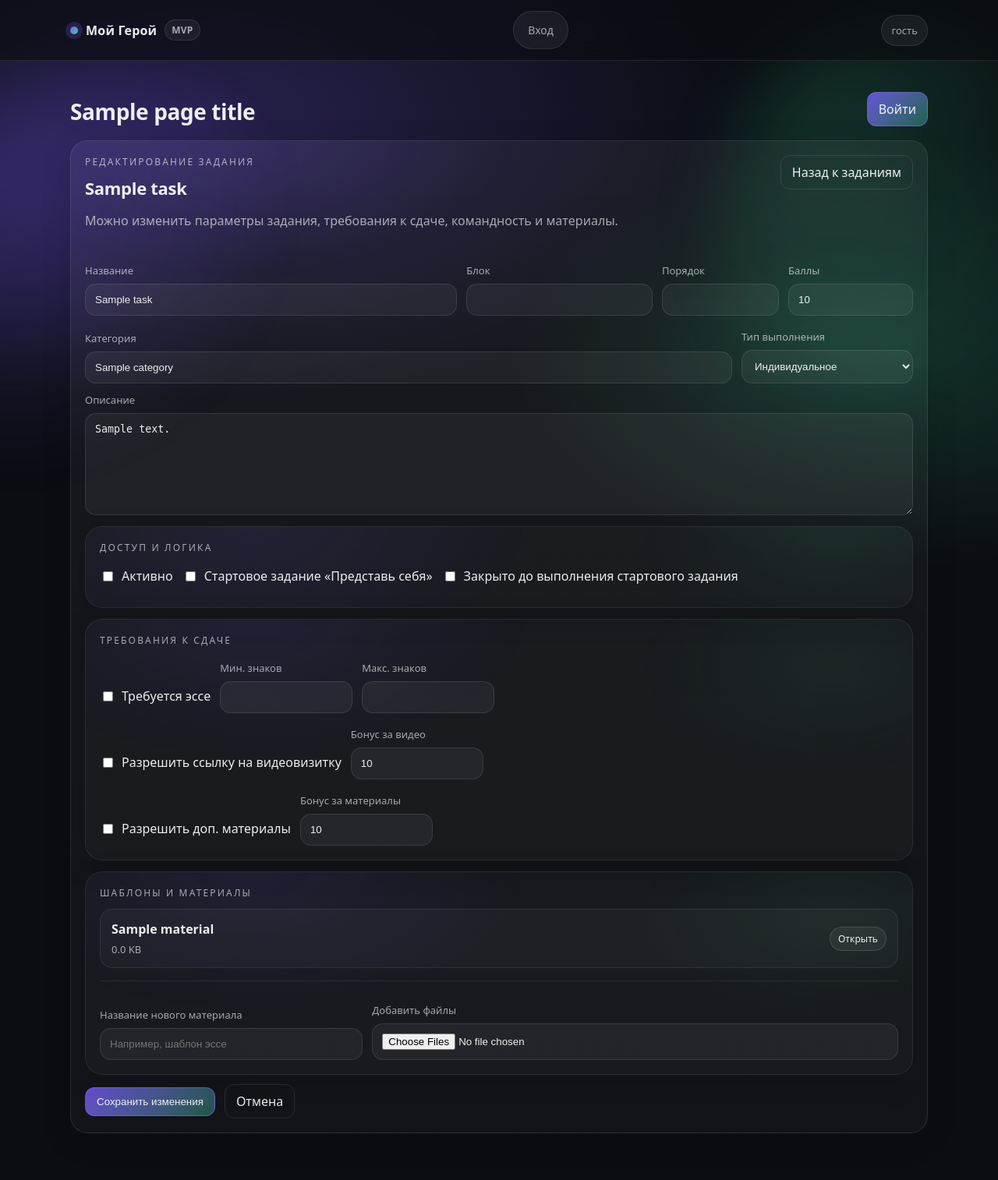
After one commit to Spaceonmymind/My_Hero_Goverment, a FastAPI app: template app/presentation/web/templates/admin/task_edit.html in a window 1280 px wide. The commit adds this page. Shown: the whole page at 78% size. Run offline with FastAPI, Linux system fonts and the light colour scheme; the template is opened without the code that fills it: most values are stand-ins (such as "Sample title", 1, 10 or a date in 2020).

Commit message:
update tasks

```diff
--- /dev/null
+++ b/app/presentation/web/templates/admin/task_edit.html
@@ -0,0 +1,324 @@
+{% extends "layout.html" %}
+{% block content %}
+
+<section class="reveal stack" style="display:flex; flex-direction:column; gap:16px;">
+
+  <div class="card">
+    <div class="card-content">
+
+      <div class="row between" style="gap:16px; align-items:flex-start; flex-wrap:wrap;">
+        <div>
+          <div class="kicker">Редактирование задания</div>
+          <h2 class="h2">{{ task.title }}</h2>
+          <p class="muted mt-xs">
+            Можно изменить параметры задания, требования к сдаче, командность и материалы.
+          </p>
+        </div>
+
+        <a class="btn btn-ghost" href="/admin/tasks">
+          Назад к заданиям
+        </a>
+      </div>
+
+      {% if error %}
+        <div class="toast toast-error" style="margin-top:14px;">{{ error }}</div>
+      {% endif %}
+
+      {% if success %}
+        <div class="toast toast-success" style="margin-top:14px;">{{ success }}</div>
+      {% endif %}
+
+      <form
+        class="form"
+        method="post"
+        action="/admin/tasks/{{ task.id }}/edit"
+        enctype="multipart/form-data"
+        style="margin-top:16px;"
+      >
+
+        <div class="row form-row">
+          <label class="field" style="flex:2; min-width:260px;">
+            <span class="label">Название</span>
+            <input class="input" name="title" value="{{ task.title }}" />
+          </label>
+
+          <label class="field" style="flex:1; min-width:220px;">
+            <span class="label">Блок</span>
+            <input class="input" name="block" value="{{ task.block }}" />
+          </label>
+
+          <label class="field" style="width:150px;">
+            <span class="label">Порядок</span>
+            <input class="input" type="number" min="0" name="sort_order" value="{{ task.sort_order }}" />
+          </label>
+
+          <label class="field" style="width:160px;">
+            <span class="label">Баллы</span>
+            <input class="input" type="number" min="0" name="points" value="{{ task.points }}" />
+          </label>
+        </div>
+
+        <div class="row form-row">
+          <label class="field" style="flex:1; min-width:220px;">
+            <span class="label">Категория</span>
+            <input class="input" name="category" value="{{ task.category }}" />
+          </label>
+
+          <label class="field" style="width:220px;">
+            <span class="label">Тип выполнения</span>
+
+            <select class="input" name="assignment_type" id="assignmentType">
+              <option value="individual" {% if task.assignment_type == "individual" %}selected{% endif %}>
+                Индивидуальное
+              </option>
+              <option value="team" {% if task.assignment_type == "team" %}selected{% endif %}>
+                Групповое
+              </option>
+            </select>
+          </label>
+
+          <label class="field" style="width:170px;" id="membersField">
+            <span class="label">Участников</span>
+            <input class="input" type="number" min="2" name="required_members" value="{{ task.required_members or 2 }}" />
+          </label>
+        </div>
+
+        <label class="field" style="margin-top:12px;">
+          <span class="label">Описание</span>
+          <textarea class="input textarea-fixed" name="description" rows="7">{{ task.description }}</textarea>
+        </label>
+
+        <div class="card inner-card">
+          <div class="card-content">
+            <div class="kicker">Доступ и логика</div>
+
+            <div class="row form-row">
+              <label class="check-line">
+                <input type="checkbox" name="is_active" {% if task.is_active %}checked{% endif %} />
+                <span>Активно</span>
+              </label>
+
+              <label class="check-line">
+                <input type="checkbox" name="is_intro" {% if task.is_intro %}checked{% endif %} />
+                <span>Стартовое задание «Представь себя»</span>
+              </label>
+
+              <label class="check-line">
+                <input type="checkbox" name="is_locked_by_intro" {% if task.is_locked_by_intro %}checked{% endif %} />
+                <span>Закрыто до выполнения стартового задания</span>
+              </label>
+            </div>
+          </div>
+        </div>
+
+        <div class="card inner-card">
+          <div class="card-content">
+            <div class="kicker">Требования к сдаче</div>
+
+            <div class="row form-row">
+              <label class="check-line">
+                <input type="checkbox" name="requires_essay" {% if task.requires_essay %}checked{% endif %} />
+                <span>Требуется эссе</span>
+              </label>
+
+              <label class="field small-field">
+                <span class="label">Мин. знаков</span>
+                <input class="input" type="number" min="0" name="min_essay_len" value="{{ task.min_essay_len }}" />
+              </label>
+
+              <label class="field small-field">
+                <span class="label">Макс. знаков</span>
+                <input class="input" type="number" min="0" name="max_essay_len" value="{{ task.max_essay_len }}" />
+              </label>
+            </div>
+
+            <div class="row form-row">
+              <label class="check-line">
+                <input type="checkbox" name="allows_video_link" {% if task.allows_video_link %}checked{% endif %} />
+                <span>Разрешить ссылку на видеовизитку</span>
+              </label>
+
+              <label class="field small-field">
+                <span class="label">Бонус за видео</span>
+                <input class="input" type="number" min="0" name="video_bonus_points" value="{{ task.video_bonus_points }}" />
+              </label>
+            </div>
+
+            <div class="row form-row">
+              <label class="check-line">
+                <input type="checkbox" name="allows_extra_files" {% if task.allows_extra_files %}checked{% endif %} />
+                <span>Разрешить доп. материалы</span>
+              </label>
+
+              <label class="field small-field">
+                <span class="label">Бонус за материалы</span>
+                <input class="input" type="number" min="0" name="extra_files_bonus_points" value="{{ task.extra_files_bonus_points }}" />
+              </label>
+            </div>
+          </div>
+        </div>
+
+        <div class="card inner-card">
+          <div class="card-content">
+            <div class="kicker">Шаблоны и материалы</div>
+
+            {% if materials %}
+              <div class="materials-list">
+                {% for m in materials %}
+                  <a class="material-card" href="{{ m.file_path }}" target="_blank">
+                    <div>
+                      <strong>{{ m.original_name }}</strong>
+                      <div class="muted mt-xxs" style="font-size:13px;">
+                        {{ (m.file_size / 1024)|round(1) }} KB
+                      </div>
+                    </div>
+
+                    <span class="pill">Открыть</span>
+                  </a>
+                {% endfor %}
+              </div>
+            {% else %}
+              <p class="muted mt-xs">
+                Шаблоны к этому заданию пока не добавлены.
+              </p>
+            {% endif %}
+
+            <div class="divider"></div>
+
+            <div class="row form-row">
+              <label class="field" style="flex:1; min-width:260px;">
+                <span class="label">Название нового материала</span>
+                <input
+                  class="input"
+                  name="material_title"
+                  placeholder="Например, шаблон эссе"
+                />
+              </label>
+
+              <label class="field" style="flex:2; min-width:320px;">
+                <span class="label">Добавить файлы</span>
+                <input
+                  class="input"
+                  type="file"
+                  name="materials"
+                  multiple
+                  accept=".pdf,.doc,.docx,.xls,.xlsx,.ppt,.pptx,.jpg,.jpeg,.png"
+                />
+              </label>
+            </div>
+
+          </div>
+        </div>
+
+        <div class="row" style="gap:12px; margin-top:12px; flex-wrap:wrap;">
+          <button class="btn btn-primary" type="submit">
+            Сохранить изменения
+          </button>
+
+          <a class="btn btn-ghost" href="/admin/tasks">
+            Отмена
+          </a>
+        </div>
+
+      </form>
+    </div>
+  </div>
+
+</section>
+
+<script>
+  function toggleMembersField() {
+    const type = document.getElementById("assignmentType")?.value;
+    const field = document.getElementById("membersField");
+    const input = field?.querySelector("input");
+
+    if (!field || !input) return;
+
+    if (type === "team") {
+      field.style.display = "";
+      input.disabled = false;
+
+      if (!input.value || Number(input.value) < 2) {
+        input.value = 2;
+      }
+    } else {
+      field.style.display = "none";
+      input.disabled = true;
+      input.value = 1;
+    }
+  }
+
+  document.getElementById("assignmentType")?.addEventListener("change", toggleMembersField);
+  toggleMembersField();
+</script>
+
+<style>
+  .form-row {
+    gap: 12px;
+    align-items: flex-end;
+    flex-wrap: wrap;
+    margin-top: 12px;
+  }
+
+  .textarea-fixed {
+    width: 100%;
+    max-width: 100%;
+    min-width: 100%;
+    resize: vertical;
+  }
+
+  .inner-card {
+    margin-top: 14px;
+    background: rgba(255,255,255,.025);
+    border: 1px solid rgba(255,255,255,.08);
+  }
+
+  .check-line {
+    display: flex;
+    gap: 8px;
+    align-items: center;
+    min-height: 44px;
+  }
+
+  .small-field {
+    width: 170px;
+  }
+
+  .divider {
+    height: 1px;
+    background: rgba(255,255,255,.08);
+    margin: 16px 0;
+  }
+
+  .materials-list {
+    display: grid;
+    gap: 10px;
+    margin-top: 12px;
+  }
+
+  .material-card {
+    display: flex;
+    justify-content: space-between;
+    align-items: center;
+    gap: 16px;
+
+    padding: 14px;
+    border-radius: 16px;
+
+    background: rgba(255,255,255,.03);
+    border: 1px solid rgba(255,255,255,.08);
+
+    text-decoration: none;
+    color: inherit;
+  }
+
+  .material-card:hover {
+    filter: brightness(1.06);
+  }
+
+  .mt-xxs {
+    margin-top: 6px;
+  }
+</style>
+
+{% endblock %}
--- a/app/presentation/web/templates/admin/tasks.html
+++ b/app/presentation/web/templates/admin/tasks.html
@@ -246,6 +246,11 @@
 
             <td class="col-actions">
               <div class="row" style="gap:8px; flex-wrap:wrap;">
+
+                <a class="btn btn-ghost" href="/admin/tasks/{{ t.id }}/edit">
+                  Редактировать
+                </a>
+
                 <form method="post" action="/admin/tasks/{{ t.id }}/toggle" style="display:inline;">
                   <button class="btn btn-ghost" type="submit">
                     {{ "Выключить" if t.is_active else "Включить" }}
```
Also changed, not shown: app/presentation/web/routes/admin_routes.py (+240 -0 lines).
